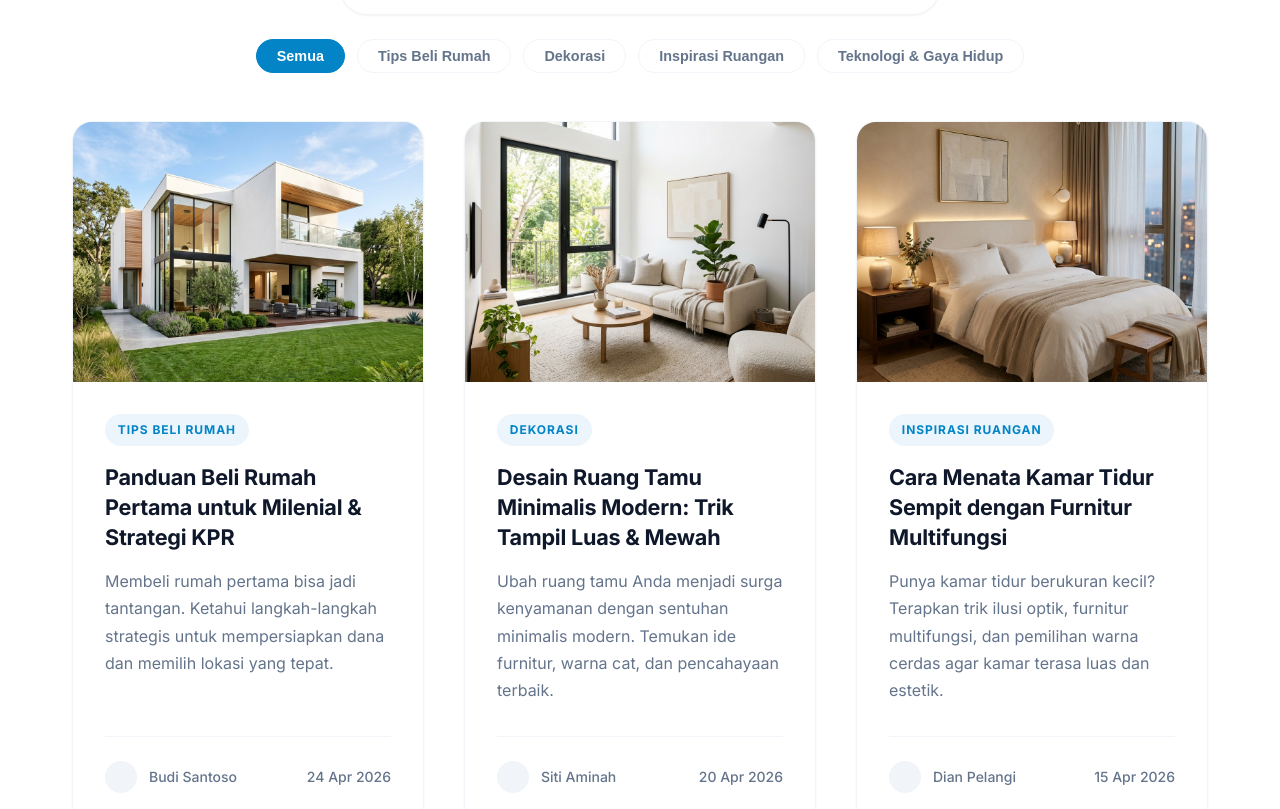
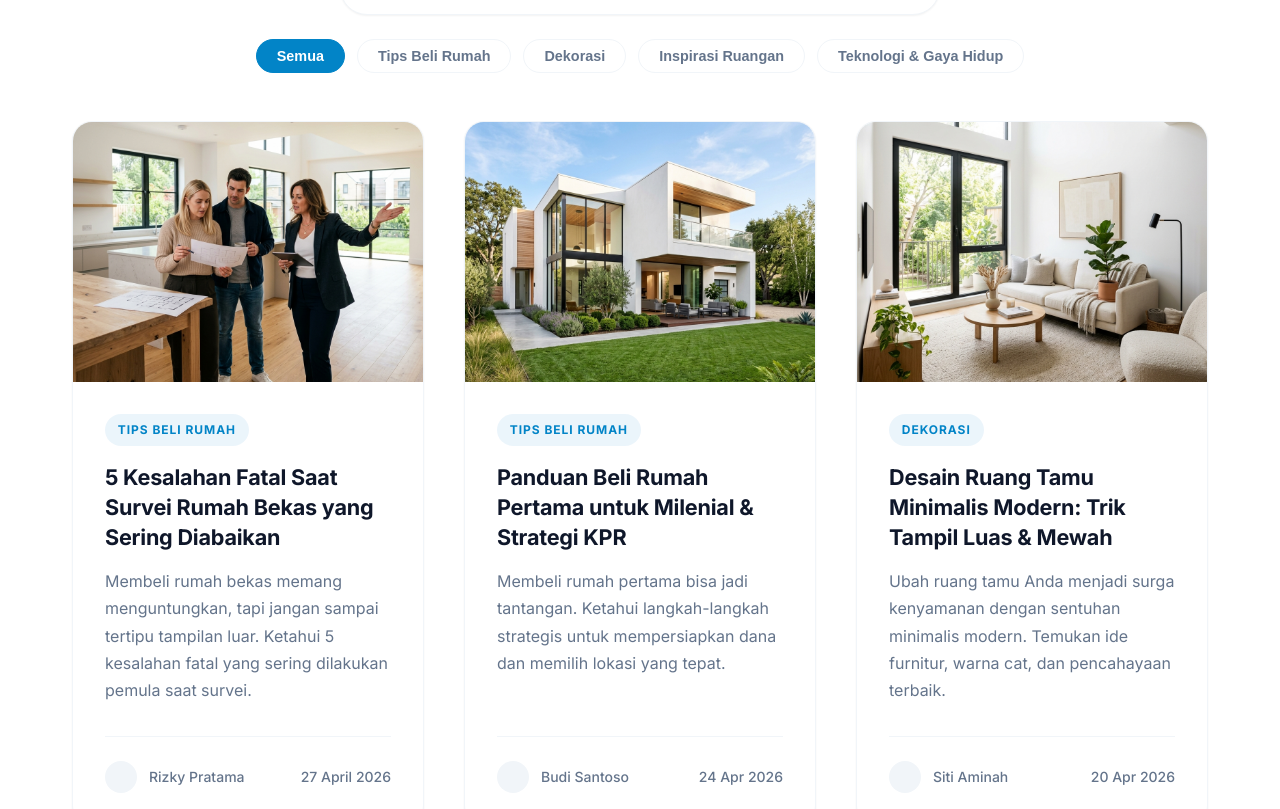
Before and after one commit to crashingdown90/homelink, a Next.js app: page / in a window 1280 px wide. Shown: the part 1365-2174 px from the top of the page. Built offline with nearby package versions, Linux system fonts and the light colour scheme.

Commit message:
content: add new article about survey mistakes for used houses

```diff
--- /dev/null
+++ b/src/data/art7.ts
@@ -0,0 +1,39 @@
+import { Article } from "./articles";
+
+export const art7: Article[] = [
+  {
+    id: "7",
+    slug: "kesalahan-fatal-survei-rumah-bekas",
+    title: "5 Kesalahan Fatal Saat Survei Rumah Bekas yang Sering Diabaikan",
+    excerpt: "Membeli rumah bekas memang menguntungkan, tapi jangan sampai tertipu tampilan luar. Ketahui 5 kesalahan fatal yang sering dilakukan pemula saat survei.",
+    content: `
+      <h2>Tergiur Tampilan Luar, Menyesal Kemudian</h2>
+      <p>Membeli rumah bekas (<em>second</em>) adalah pilihan cerdas untuk mendapatkan lokasi strategis dengan harga yang lebih miring dibandingkan rumah baru (inden). Lingkungan yang sudah hidup dan fasilitas publik yang memadai menjadi daya tarik utama.</p>
+      <p>Namun, di balik fasad yang baru dicat atau taman yang terlihat rapi, bisa jadi ada 'bom waktu' perbaikan yang memakan biaya puluhan juta. Banyak pembeli pemula, terutama milenial, yang terlalu fokus pada estetika dan mengabaikan hal-hal struktural saat melakukan survei lokasi.</p>
+
+      <h2>1. Tidak Mengecek Titik Bocor di Plafon dan Dinding</h2>
+      <p>Cat baru adalah trik paling klasik untuk menutupi bekas rembesan air atau jamur. Kesalahan terbesar adalah melakukan survei hanya pada siang hari yang terik. Jika memungkinkan, lakukan survei ulang setelah atau saat hujan deras turun. Perhatikan dengan saksama sudut-sudut plafon, batas antara dinding dan atap, serta area di sekitar kamar mandi atas. Noda kekuningan atau cat yang sedikit menggelembung adalah indikasi pasti adanya kebocoran yang butuh perbaikan serius.</p>
+
+      <h2>2. Mengabaikan Kondisi Sanitasi dan Tekanan Air</h2>
+      <p>Air adalah kebutuhan primer. Jangan sungkan untuk menyalakan semua keran di rumah tersebut secara bersamaan. Periksa tekanan airnya. Siram toilet (<em>flush</em>) untuk memastikan tidak ada sumbatan. Tanyakan juga sumber airnya, apakah menggunakan PDAM atau sumur bor (<em>jetpump</em>). Jika sumur bor, pastikan airnya tidak berbau, tidak berwarna, dan kedalamannya cukup agar tidak kering saat kemarau panjang.</p>
+
+      <h2>3. Lupa Mengecek Instalasi Listrik dan Stop Kontak</h2>
+      <p>Rumah yang usianya sudah di atas 10 tahun seringkali memiliki instalasi kabel yang sudah getas dan rentan korsleting. Cek kondisi panel MCB (Miniature Circuit Breaker). Cobalah membawa <em>charger</em> ponsel dan tes beberapa stop kontak di area krusial seperti dapur dan ruang tamu. Selain itu, pastikan daya listrik (VA) yang terpasang cukup untuk kebutuhan modern Anda (idealnya minimal 2200 VA untuk rumah dengan AC dan alat elektronik lengkap).</p>
+
+      <h2>4. Tidak Mengobrol dengan Calon Tetangga</h2>
+      <p>Tetangga adalah 'CCTV' terbaik untuk mengetahui rekam jejak sebuah rumah dan lingkungannya. Penjual pasti akan mengatakan lingkungannya aman dan bebas banjir. Namun, tetangga akan memberi tahu Anda kebenarannya. Tanyakan tentang riwayat banjir (seberapa tinggi air jika hujan deras seharian?), sistem keamanan siskamling, dan apakah ada masalah krusial di lingkungan tersebut (seperti krisis air atau pencurian).</p>
+
+      <h2>5. Abai Memeriksa Kelengkapan Surat dan IMB</h2>
+      <p>Ini adalah kesalahan paling fatal yang bisa berujung pada masalah hukum. Pastikan fisik bangunan sesuai dengan denah yang tertera pada IMB (Izin Mendirikan Bangunan) atau PBG. Banyak rumah bekas yang sudah direnovasi total melebihi garis batas lahan yang diizinkan. Cek juga nama di Sertifikat (SHM), pastikan sama dengan nama penjual atau jika warisan, pastikan seluruh ahli waris sudah menyetujui penjualan.</p>
+
+      <h3>Kesimpulan</h3>
+      <p>Membeli rumah bekas ibarat mencari harta karun. Butuh kejelian dan ketelitian ekstra. Jangan ragu untuk membawa teman yang mengerti konstruksi atau menyewa jasa inspektor bangunan independen sebelum Anda membayar <em>Booking Fee</em>. Keputusan yang terburu-buru karena takut rumahnya "keduluan orang" seringkali berujung pada penyesalan panjang.</p>
+    `,
+    author: "Rizky Pratama",
+    date: "27 April 2026",
+    category: "Tips Beli Rumah",
+    image: "/images/survei-rumah.png",
+    metaDescription: "Jangan tergiur cat baru! Ketahui 5 kesalahan fatal saat survei rumah bekas, mulai dari cek kebocoran hingga legalitas dokumen sebelum Anda menyesal.",
+    keywords: "survei rumah bekas, tips beli rumah second, cek rumah bekas, KPR rumah bekas"
+  }
+];
--- a/src/data/articles.ts
+++ b/src/data/articles.ts
@@ -4,6 +4,7 @@ import { art3 } from './art3';
 import { art4 } from './art4';
 import { art5 } from './art5';
 import { art6 } from './art6';
+import { art7 } from './art7';
 
 export interface Article {
   id: string;
@@ -20,6 +21,7 @@ export interface Article {
 }
 
 export const articles: Article[] = [
+  ...art7,
   ...articlesPart1,
   ...articlesPart2,
   ...art3,
```
Also changed, not shown: public/images/survei-rumah.png (added).
